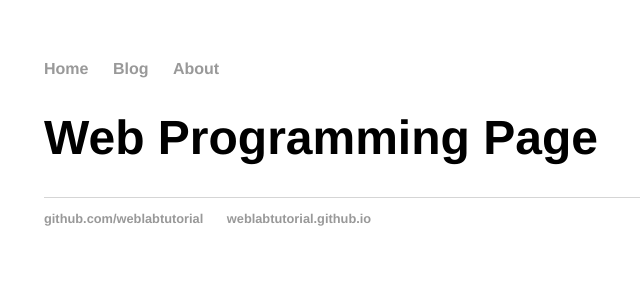
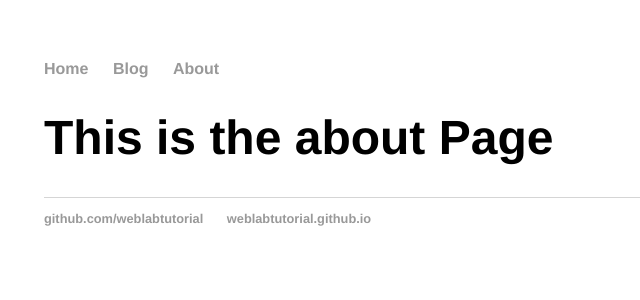
Before and after one commit to Minha-Fathima/Minha-Fathima.github.io, a Jekyll site: the page built from about/index.html, in a window 1280 px wide. Shown: the top 300 px of the page, without its empty margins (148-788 px from the left). Built offline with Jekyll 4.4.1, drawn with Linux system fonts in a browser that asks for light colours.

Commit message:
Update index.html

```diff
--- a/about/index.html
+++ b/about/index.html
@@ -1,5 +1,5 @@
 ---
 layout: default
-title: Web Programming Page
+title: This is the about Page
 ---
  <h1>{{ page.title }}</h1>
```
